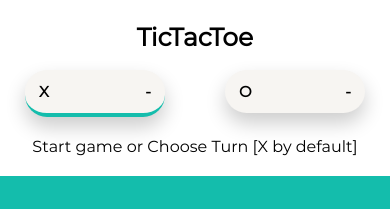
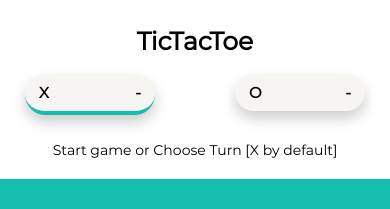
Before and after one commit to Naimul-Islam-Siam/TicTacToe-App, a plain HTML site: page index.html in a window 390 px wide. Shown: the top 209 px of the page. Drawn offline with Linux system fonts and the light colour scheme.

Commit message:
Stability Test 3

```diff
--- a/css/queries.css
+++ b/css/queries.css
@@ -1,12 +1,12 @@
 @media only screen and (max-width: 480px){
 	h1 {
 		font-size: 25px;
-		margin-top: 22px;
+		margin-top: 26px;
 		margin-bottom: 5px;
 	}
 
 	h2 {
-		font-size: 16px;
+		font-size: 14px;
 	}
 
 	.wrapper {
@@ -47,6 +47,7 @@
 		width: 150px;
 		padding: 12px 14px;
 		border-radius: 22px;
+		box-shadow: 0 7px 14px rgba(0, 0, 0, 0.2);
 	}
 
 	.resetBtn:link,
@@ -57,7 +58,8 @@
 
 	.score-btn:link,
 	.score-btn:visited {
-		width: 140px;
+		width: 130px;
+		padding: 9px 14px;
 	}
 
 	.btn-X {
```
